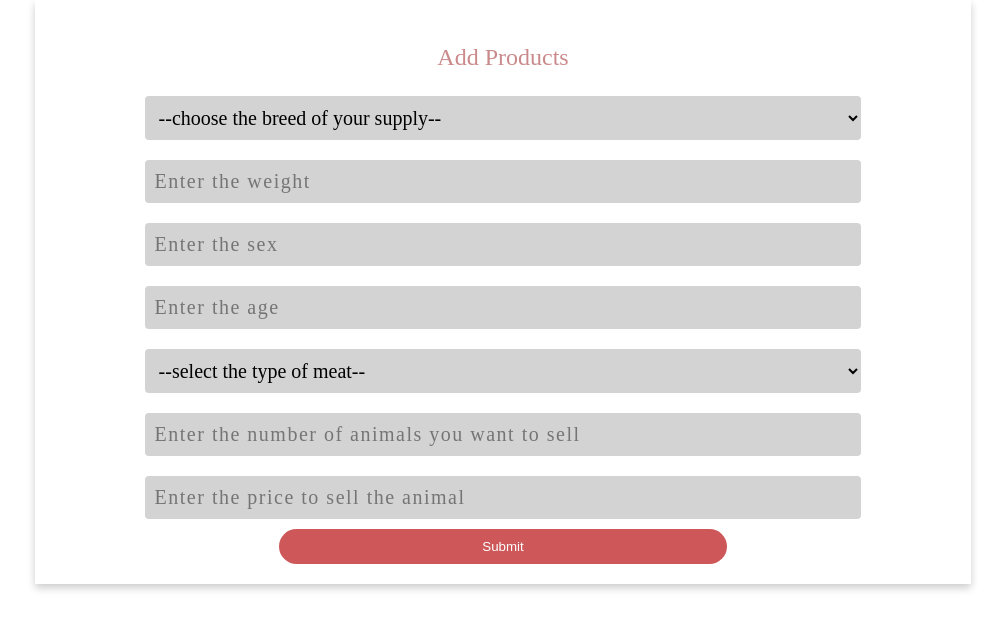
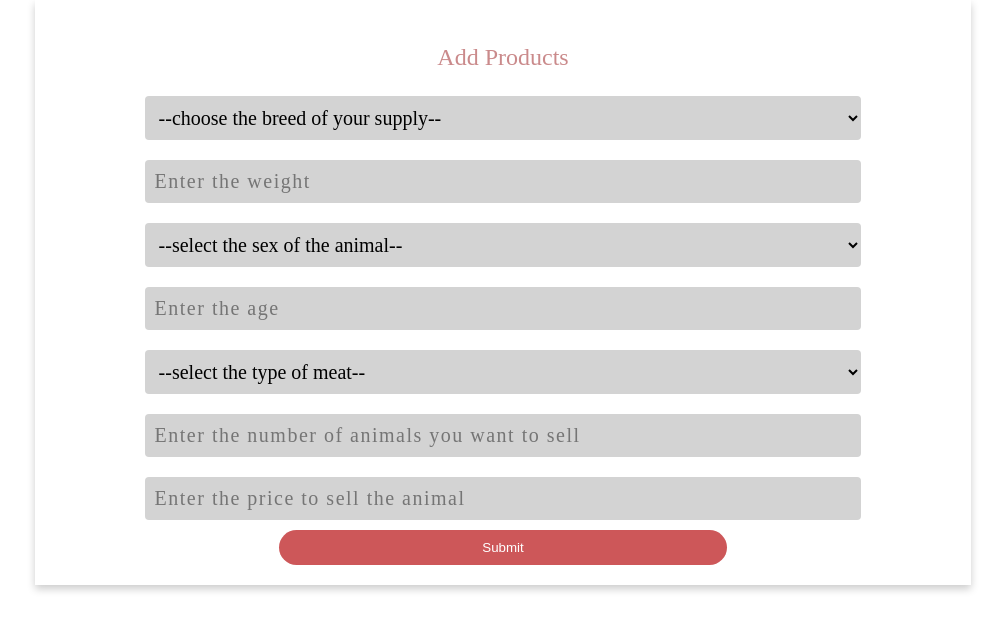
Before and after one commit to muraya89/SlaughteHouse, a PHP site: page /supplier/supply.php in a window 1280 px wide. Shown: the top 625 px of the page, without its empty margins (137-1142 px from the left). Run offline with PHP 8.4, Linux system fonts and the light colour scheme.

Commit message:
fix ordering

```diff
--- a/app/customer/Orders.php
+++ b/app/customer/Orders.php
@@ -25,6 +25,7 @@ class Orders {
             unset($newDataArray['number']);
             // save the order
             $make_order = $this->db_instance->postData('orders', $newDataArray);
+            // print_r($make_order);die;
             //updating the animals table which reduces the number
             $number = (int)$data['number'] - (int)$newDataArray['quantity'];
             $update_animals = $this->db_instance->updateData(
--- a/helpers/DbHelpers.php
+++ b/helpers/DbHelpers.php
@@ -101,6 +101,7 @@ class DbHelpers {
     $fields = implode(", ", array_keys($data));
     $values  = "'".implode("', '", array_values($data))."'";
     $result = mysqli_query($this->db, "INSERT INTO `".$table."` ($fields) VALUES ($values)");
+    // print_r($result);die;
     // mysqli_close($this->db);
     if (!$result) {
       return (object)[
--- a/supplier/supply.php
+++ b/supplier/supply.php
@@ -39,7 +39,11 @@
 			<br>
 			<input type="text" name="weight" placeholder="Enter the weight" class="input-box">
 			<br>
-			<input type="text" name="sex" placeholder="Enter the sex" class="input-box">
+			<select class="input-box" name="sex">
+				<option value="">--select the sex of the animal--</option>
+				<option value="female">Female</option>
+				<option value="male">Male</option>
+			</select>
 			<br>
 			<input type="number" name="age" placeholder="Enter the age" class="input-box">
 			<br>
```
Also changed, not shown: customer/buy.php (indentation only).
